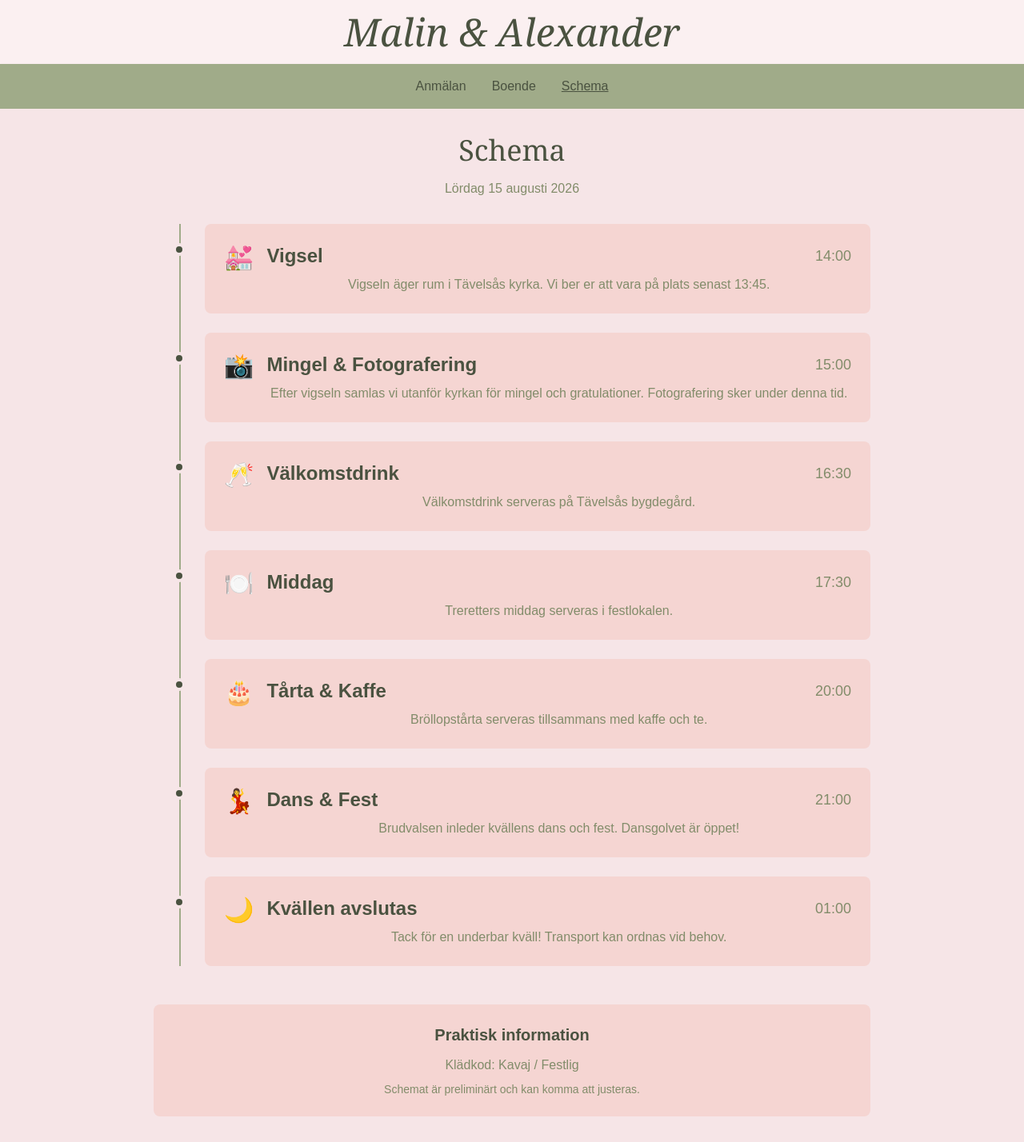
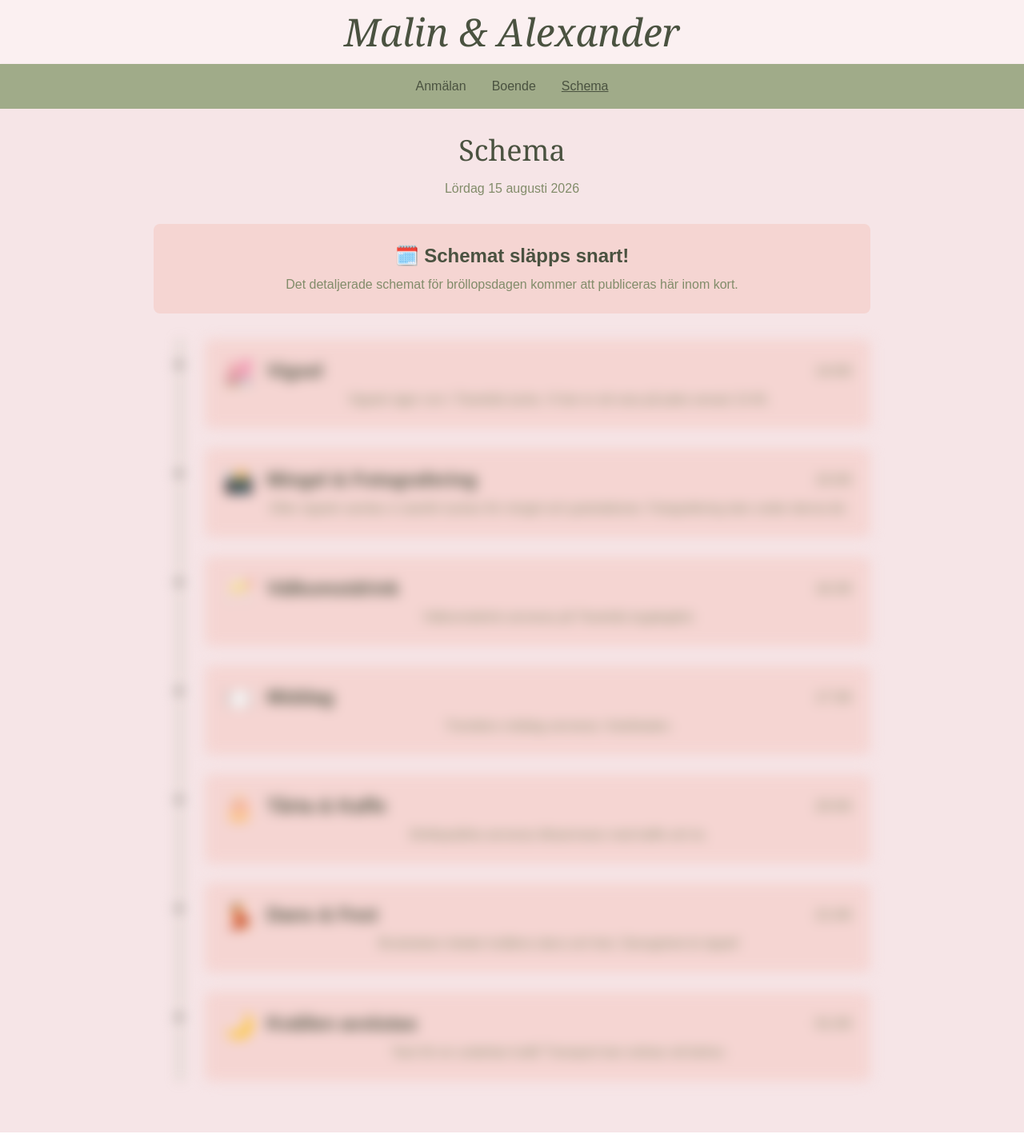
Before and after one commit to Alecktos/alecktos-website, a Next.js app: page /shedule in a window 1280 px wide. Shown: the whole page at 80% size. Built offline with nearby package versions, Linux system fonts and the light colour scheme.

Commit message:
Blur schedule

```diff
--- a/app/shedule/page.tsx
+++ b/app/shedule/page.tsx
@@ -54,7 +54,23 @@ export default function SchedulePage() {
 					Lördag 15 augusti 2026
 				</p>
 
+			{/* Coming soon notice */}
+				<div className="bg-blush-medium rounded-lg p-6 mb-8 text-center">
+					<h2 className="text-2xl font-semibold text-sage-darker mb-2">
+						🗓️ Schemat släpps snart!
+					</h2>
+					<p className="text-sage-dark">
+						Det detaljerade schemat för bröllopsdagen kommer att publiceras här inom kort.
+					</p>
+				</div>
+
 				<div className="relative">
+					{/* Blur overlay */}
+					<div className="absolute inset-0 z-10 flex items-center justify-center pointer-events-none">
+					</div>
+
+					{/* Blurred content */}
+					<div className="blur-sm select-none mb-8">
 						{/* Timeline line */}
 						<div className="absolute left-8 top-0 bottom-0 w-0.5 bg-sage-light hidden md:block"></div>
 
@@ -90,18 +106,6 @@ export default function SchedulePage() {
 							))}
 						</div>
 					</div>
-
-				{/* Additional info */}
-				<div className="mt-12 bg-blush-medium rounded-lg p-6 text-center">
-					<h2 className="text-xl font-semibold text-sage-darker mb-3">
-						Praktisk information
-					</h2>
-					<p className="text-sage-dark mb-2">
-						Klädkod: Kavaj / Festlig
-					</p>
-					<p className="text-sage-dark text-sm">
-						Schemat är preliminärt och kan komma att justeras.
-					</p>
 				</div>
 			</div>
 		</div>
```
Lines whose indentation alone changed are shown as unchanged.
